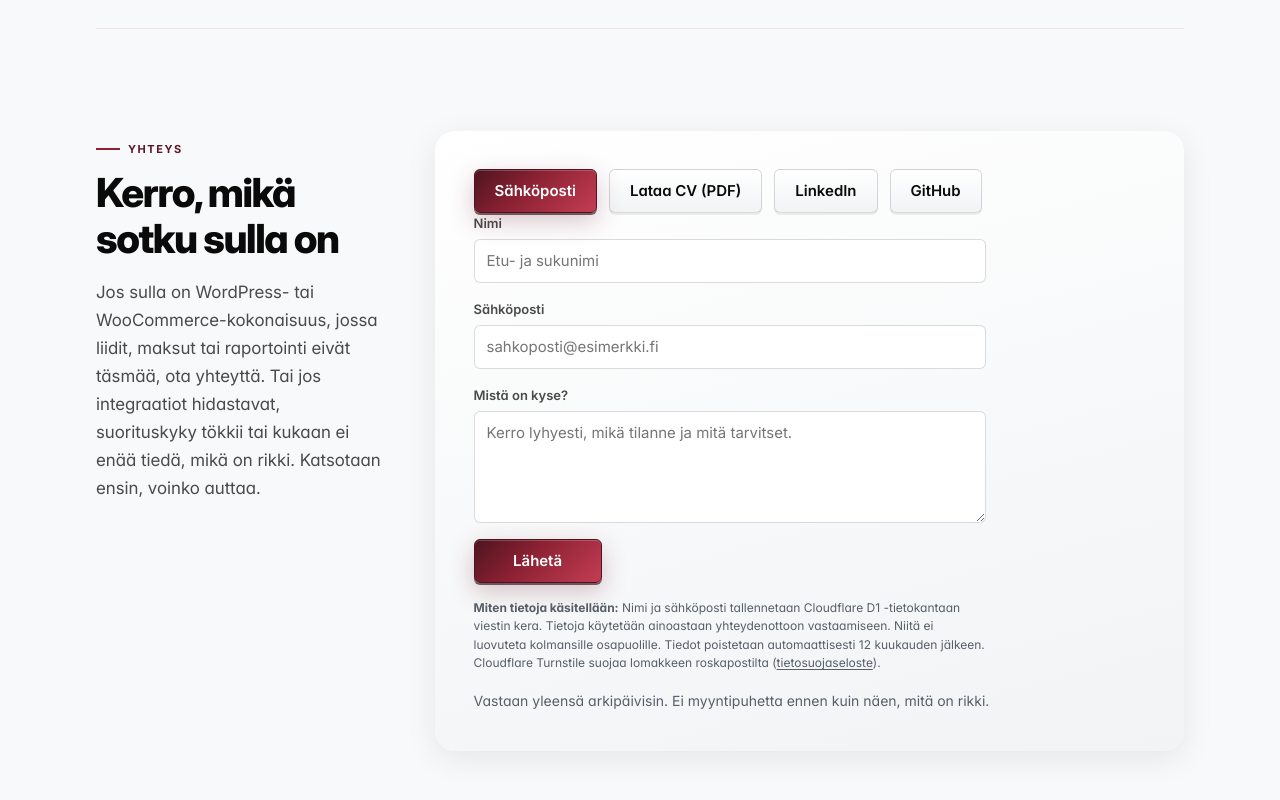
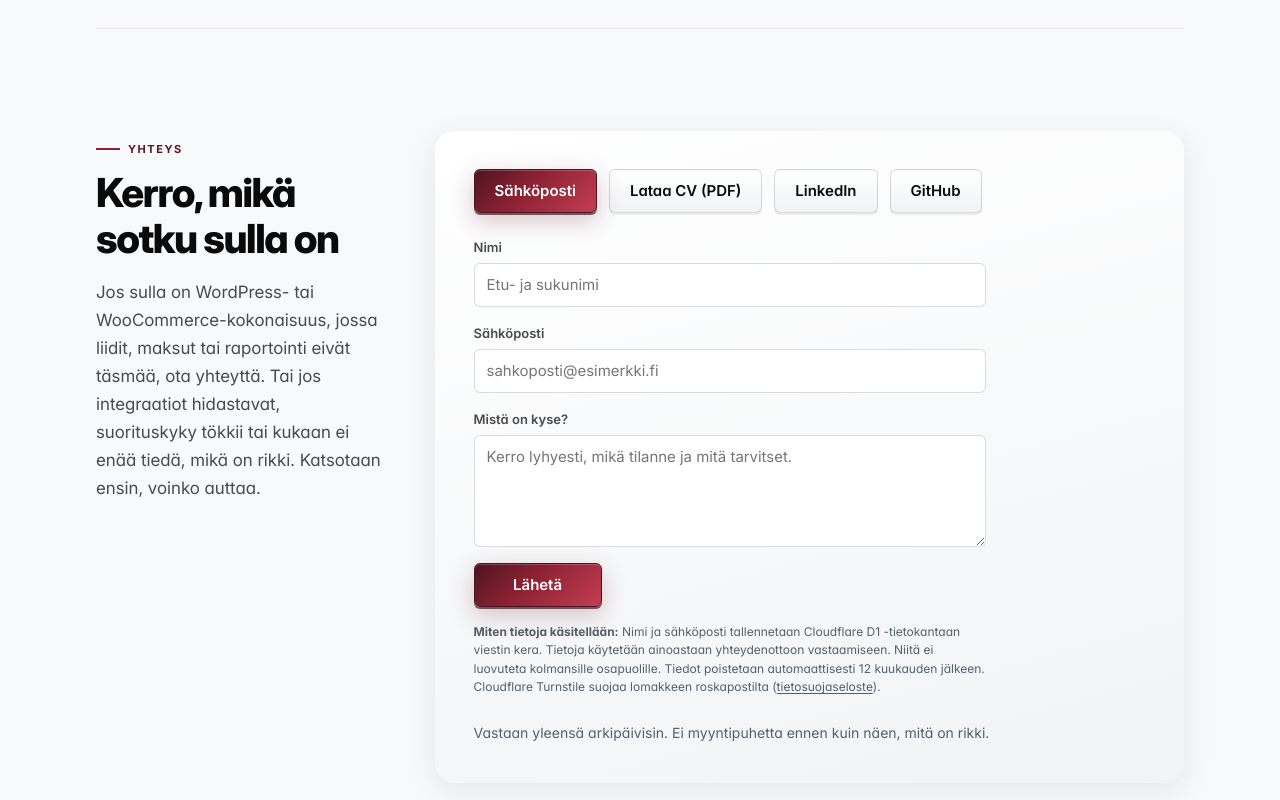
Before and after one commit to Mgrmjp/Miikka-CV, an Astro site: page / in a window 1280 px wide. Shown: the part 6320-7120 px from the top of the page. Built offline with nearby package versions, Linux system fonts and the light colour scheme; Astro itself is replaced by a stand-in of ours; no server answers.

Commit message:
fix: contact form spacing

```diff
--- a/src/styles/global.css
+++ b/src/styles/global.css
@@ -1302,6 +1302,8 @@ html.progressive-images .progressive-image.is-loaded .progressive-image__placeho
 }
 
 .section--contact .section__body {
+  display: grid;
+  gap: var(--space-lg);
   padding: clamp(1.75rem, 3vw, 2.5rem);
   background: linear-gradient(165deg, #fff 0%, var(--color-bg-alt) 100%);
   border: 0;
@@ -1310,11 +1312,11 @@ html.progressive-images .progressive-image.is-loaded .progressive-image__placeho
 }
 
 .contact-actions {
-  margin-top: 0;
+  margin: 0;
 }
 
 .contact-note {
-  margin-top: var(--space-md);
+  margin: 0;
   font-size: 0.875rem;
   color: var(--color-faint);
 }
```
